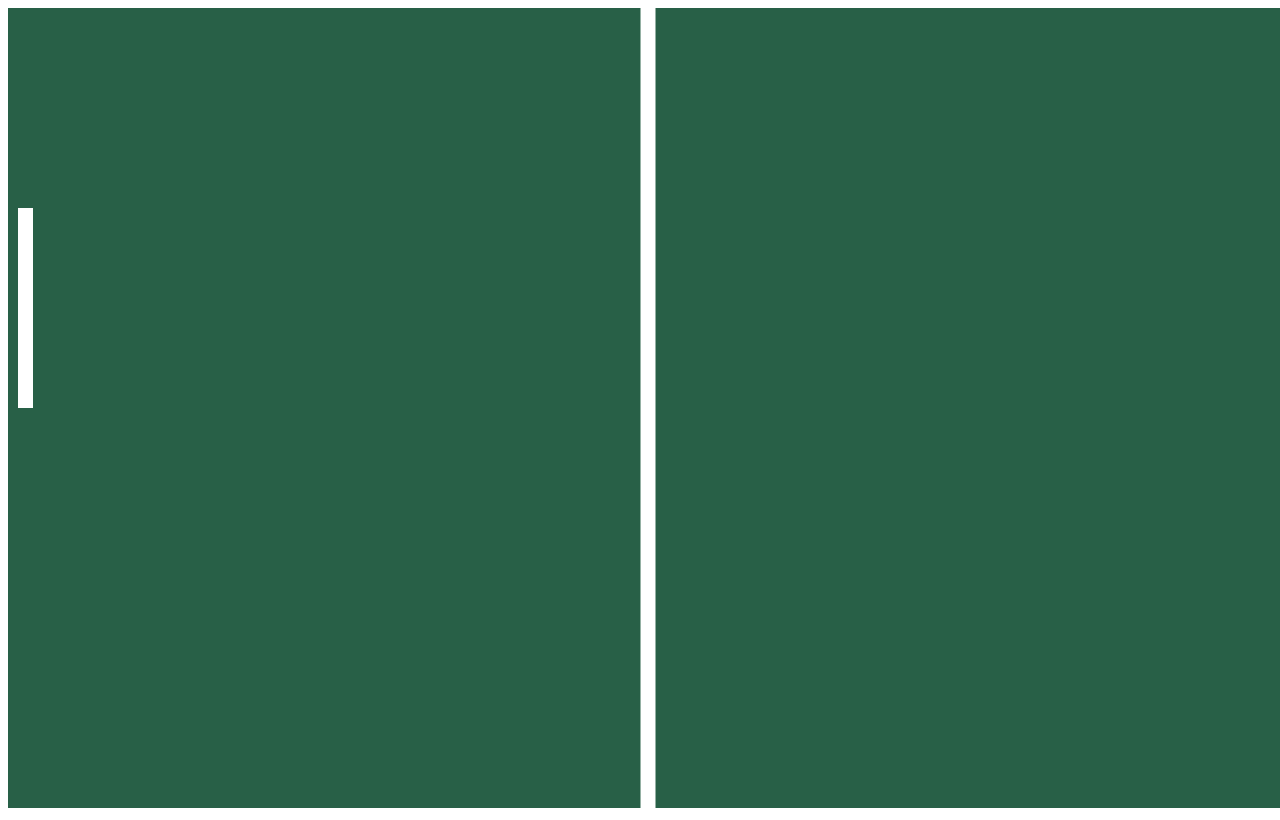
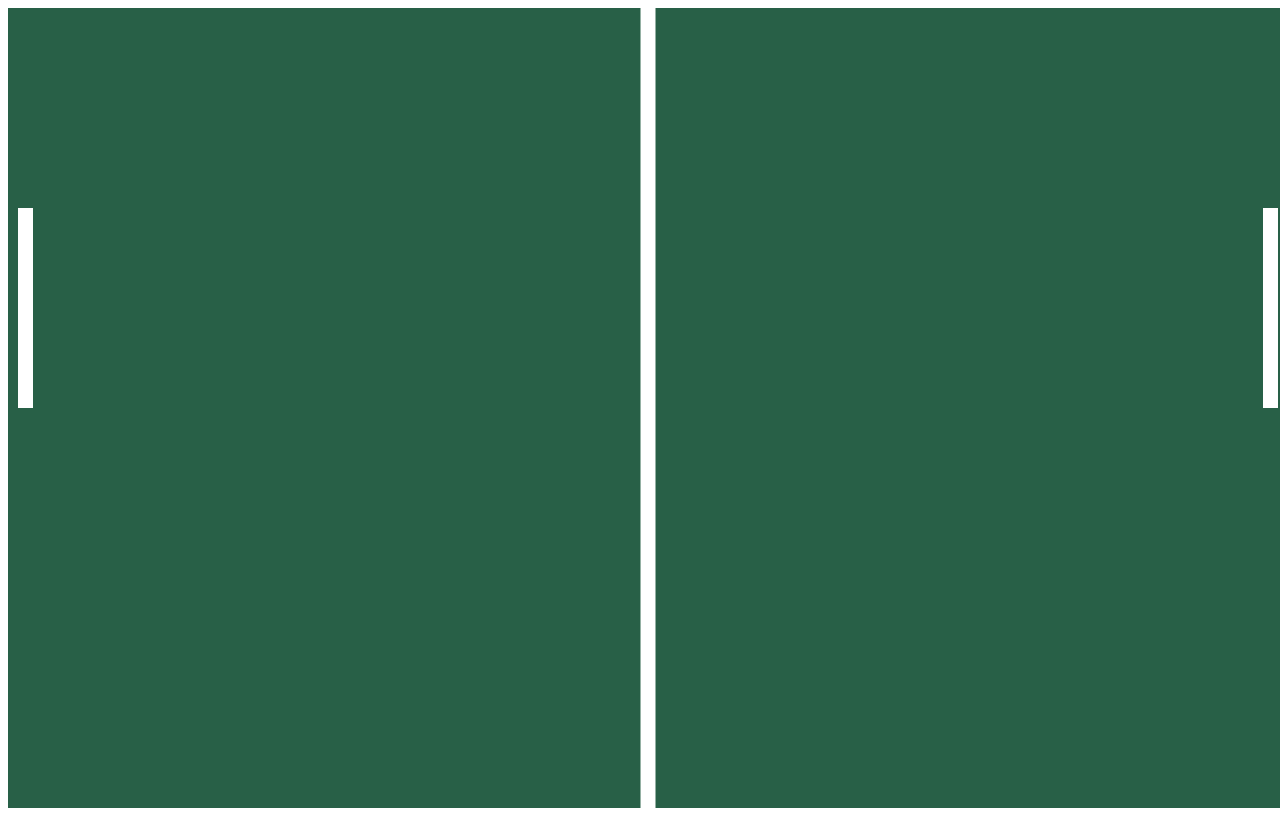
Before and after one commit to IsabellySouzaPaulo/ping-pong, a plain HTML site: page index.html in a window 1280 px wide. Drawn offline with Linux system fonts and the light colour scheme.

Commit message:
raquete direita

```diff
--- a/index.html
+++ b/index.html
@@ -30,9 +30,10 @@
             const h = window.innerHeight
 
             canvasCtx.fillRect(x, y, w, h)
-
+            // esquerda
             canvasCtx.fillRect(10,200,lineWidth, 200)
-
+            // direita
+            canvasCtx.fillRect(window.innerWidth - lineWidth - 10, 200, lineWidth, 200)
         }
         setup()
         draw()
```
